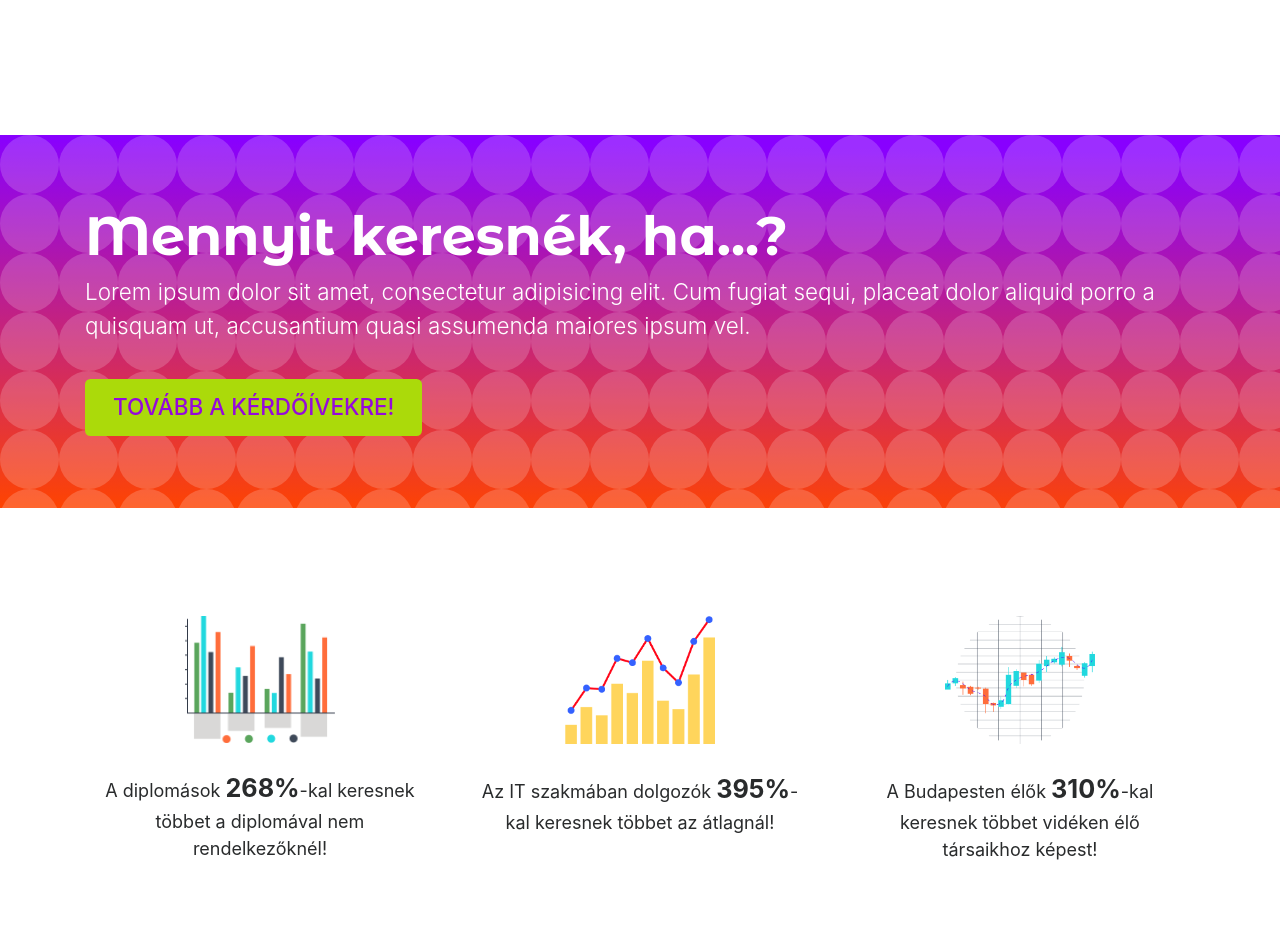
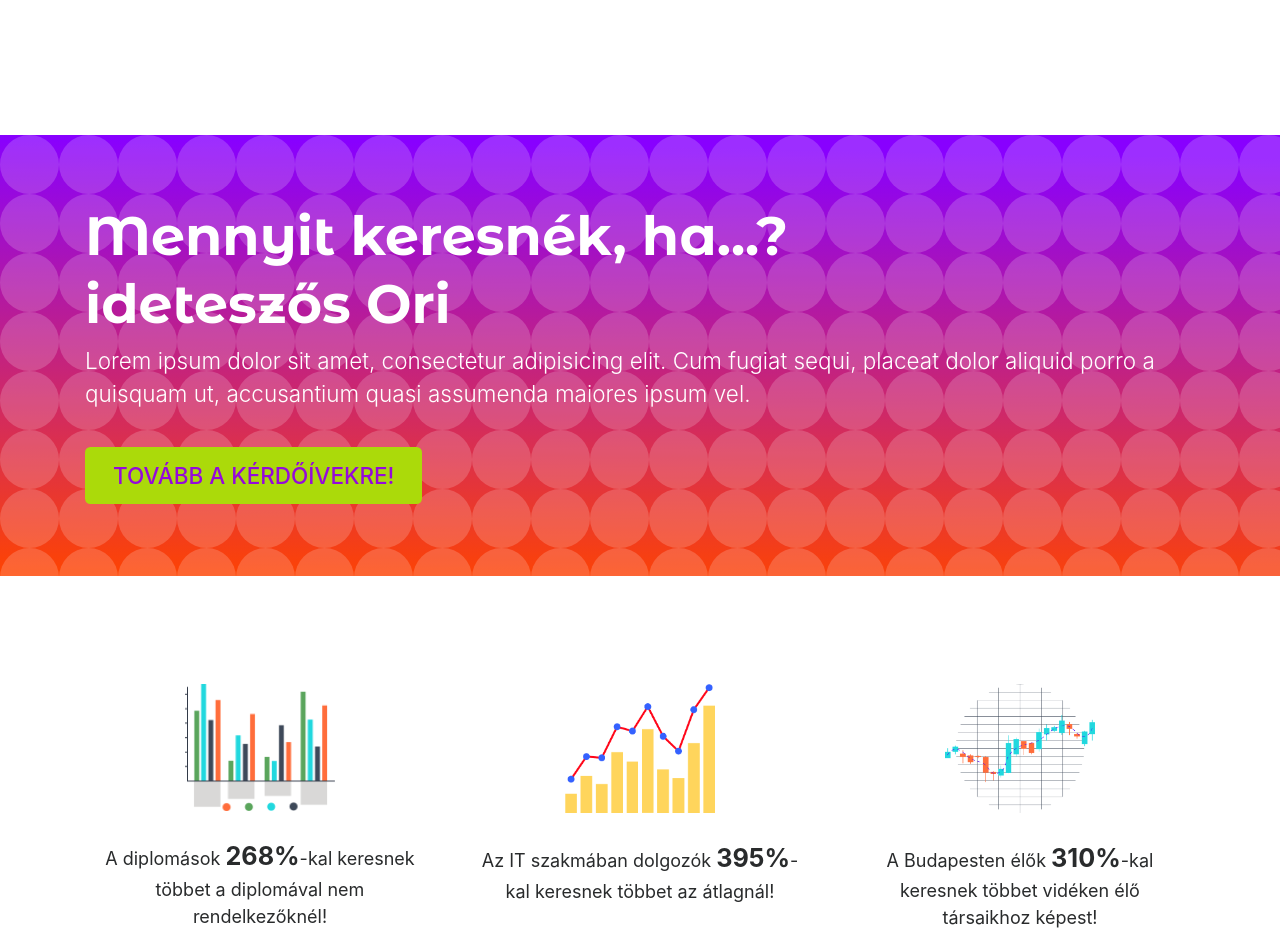
Before and after one commit to kalcika/kalcika.github.io, a plain HTML site: page index.html in a window 1280 px wide. Shown: the top 952 px of the page. Drawn offline with nearby package versions, Linux system fonts and the light colour scheme; a web font is replaced by a local one.

Commit message:
ideteszős

```diff
--- a/index.html
+++ b/index.html
@@ -47,6 +47,7 @@
 <div class="jumbotron jumbotron-fluid mb-0">
   <div class="container">
     <h1 class="">Mennyit keresnék, ha...?</h1>
+    <h1>ideteszős Ori</h1>
     <p class="lead">Lorem ipsum dolor sit amet, consectetur adipisicing elit. Cum fugiat sequi, placeat dolor aliquid porro a quisquam ut, accusantium quasi assumenda maiores ipsum vel.</p>
     <a class="btn btn-green btn-lg mt-3" href="#" role="button">Tovább a kérdőívekre!</a>
   </div>
```
